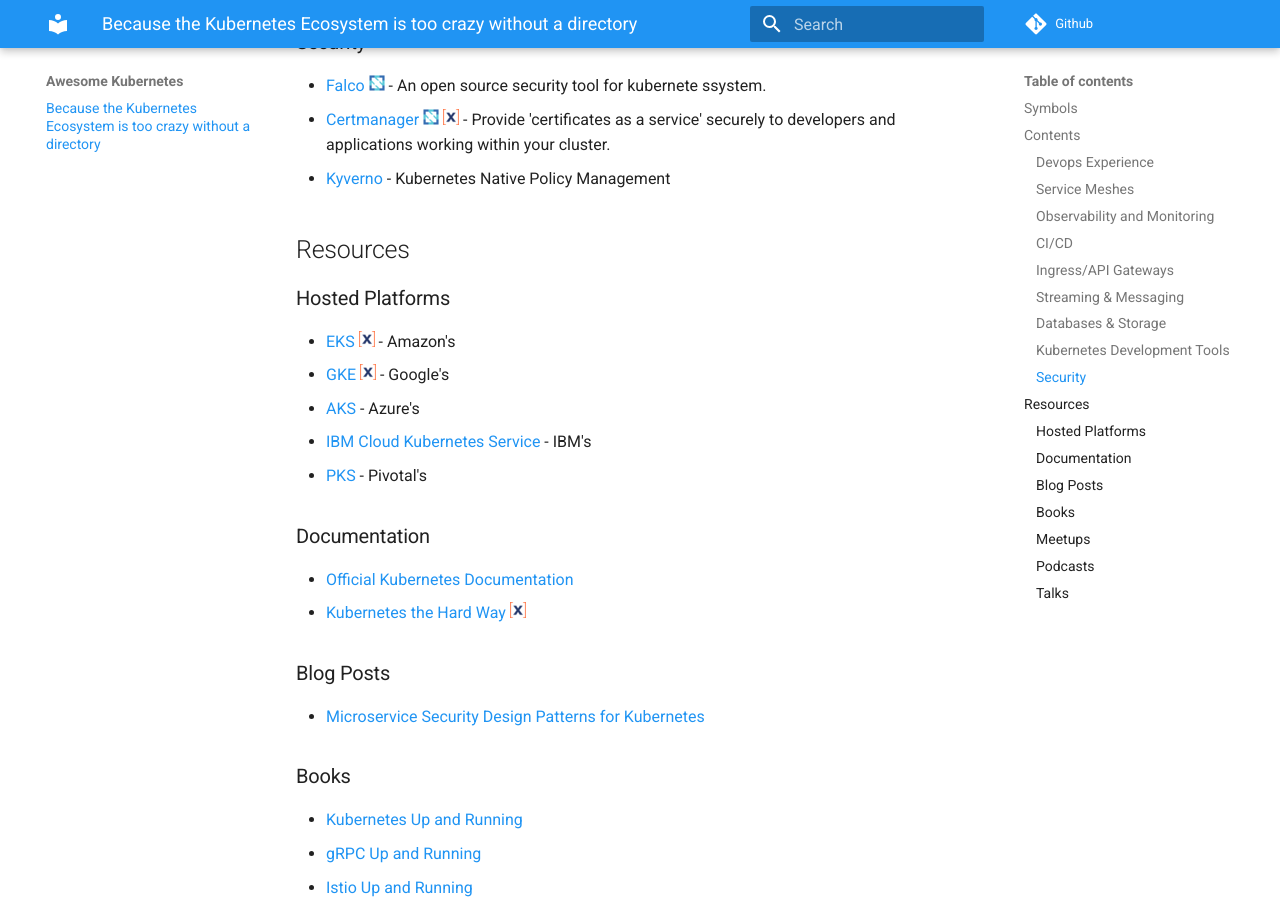
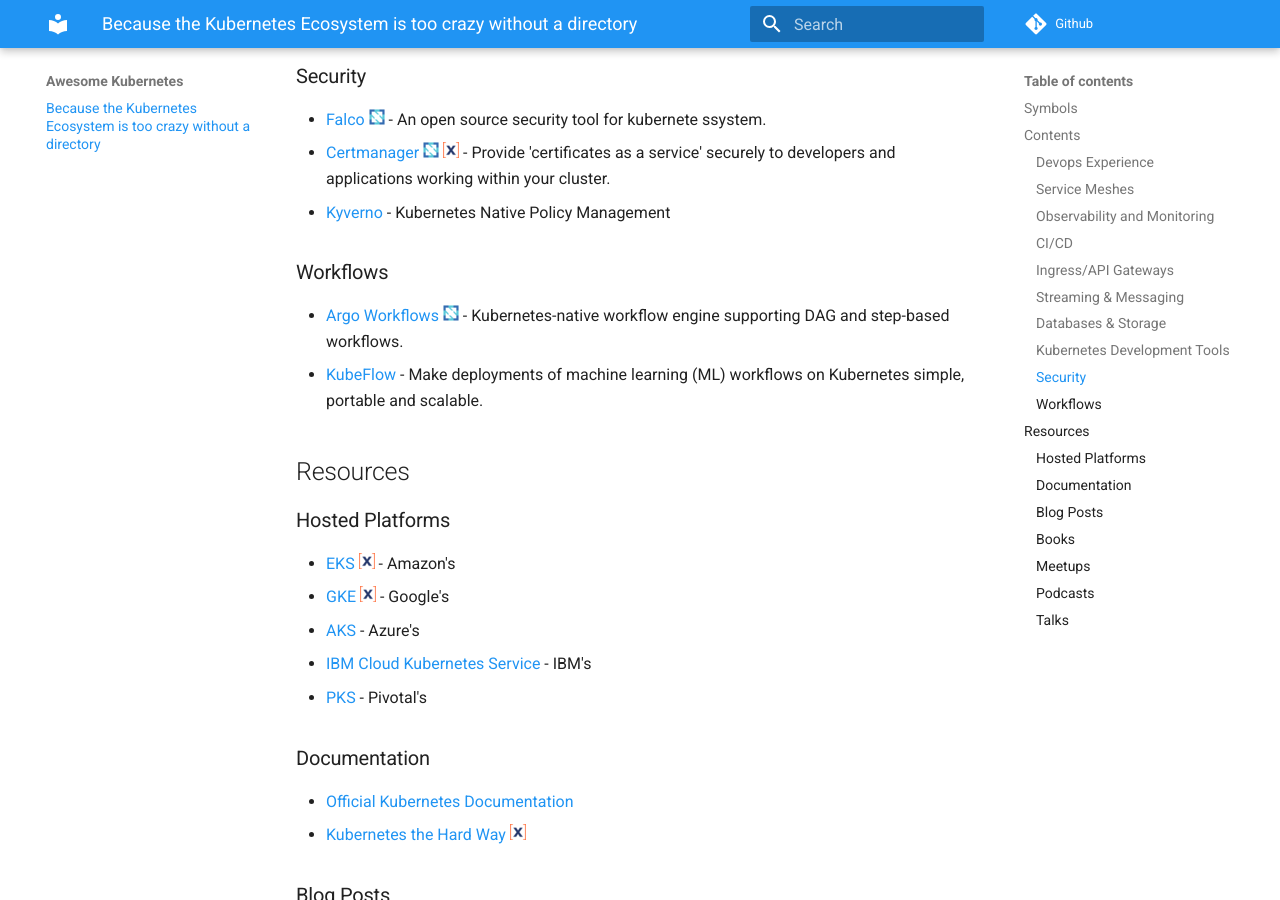
Before and after one commit to run-x/awesome-kubernetes, an MkDocs documentation site: the page built from docs/README.md, in a window 1280 px wide and 900 px high, scrolled down 3492 px. Built offline with MkDocs 1.6.1 and Material for MkDocs 9.7.7, drawn with Linux system fonts in a browser that asks for light colours; comment, search, counter and statistics services are not loaded.

Commit message:
Addition of workflows category  (#6)
* Additon of workflows category with two initial projects (ArgoWorkfows and Kubeflow)

* adding workflows to the ToC

```diff
--- a/docs/README.md
+++ b/docs/README.md
@@ -21,6 +21,7 @@
     - [Databases & Storage](#databases--storage)
     - [Kubernetes Development Tools](#kubernetes-development-tools)
     - [Security](#security)
+    - [Workflows](#workflows)
 - [Resources](#resources)
   - [Hosted Platforms](#hosted-platforms)
   - [Blog Posts](#blog-posts)
@@ -90,6 +91,10 @@
 - [Certmanager](https://cert-manager.io/) ![cncf](media/cncf_symbol.png) ![runx](media/runx_symbol.png) - Provide 'certificates as a service' securely to developers and applications working within your cluster.
 - [Kyverno](https://kyverno.io/) - Kubernetes Native Policy Management
 
+### Workflows
+- [Argo Workflows](https://argoproj.github.io/workflows/) ![cncf](media/cncf_symbol.png) - Kubernetes-native workflow engine supporting DAG and step-based workflows.
+- [KubeFlow](https://www.kubeflow.org/) - Make deployments of machine learning (ML) workflows on Kubernetes simple, portable and scalable.
+
 ## Resources
 
 ### Hosted Platforms
```
